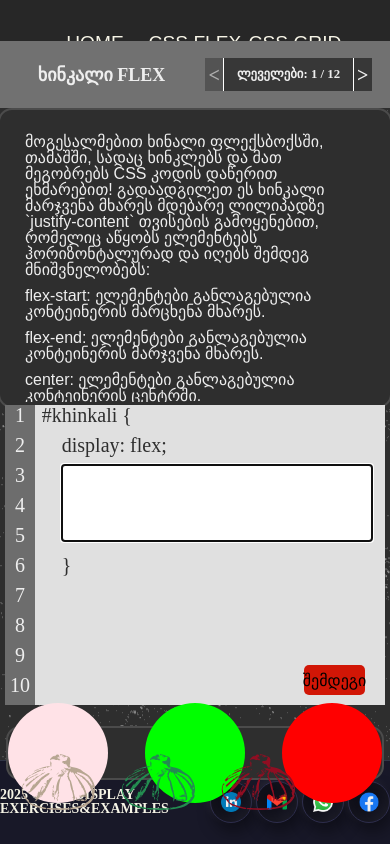
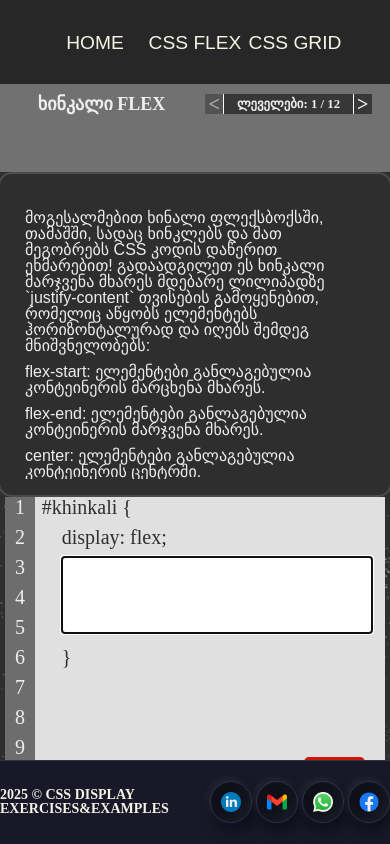
Before and after one commit to Ljojua15/DISPLAY, an Angular app: page /khinkali-flex in a window 390 px wide. Built offline with nearby package versions, Linux system fonts and the light colour scheme.

Commit message:
responsive

```diff
--- a/src/app/app.component.html
+++ b/src/app/app.component.html
@@ -2,8 +2,10 @@
   <div class="app__header">
     <display-header />
   </div>
-  <div class="app__changes">
-    <router-outlet />
+  <div class="scroll">
+    <div class="app__changes">
+      <router-outlet />
+    </div>
   </div>
   <div class="app__footer">
     <display-footer />
--- a/src/app/app.component.scss
+++ b/src/app/app.component.scss
@@ -37,5 +37,6 @@
     &__changes {
       width: 100%;
       height: 80vh;
+      overflow: auto;
     }
   }
--- a/src/app/comp-shared/result/result.component.scss
+++ b/src/app/comp-shared/result/result.component.scss
@@ -15,14 +15,14 @@
     background-color: transparent;
     display: flex;
     &--khinkali{
-      width: 100px;
-      height: 100px;
+      width: 70px;
+      height: 70px;
       border-radius: 50%;
       @include mixins.flex(center,center);
       z-index: 2;
       img{
-        width: 100px;
-        height: 100px;
+        width: 70px;
+        height: 70px;
       }
 
     }
@@ -37,9 +37,43 @@
     border-radius: 14px;
     border: 2px solid #4b4b4b;
     &--dafa{
-      width: 100px;
-      height: 100px;
+      width: 70px;
+      height: 70px;
       border-radius: 50%;
     }
   }
+  @include mixins.mobile(){
+    &__place {
+      &--khinkali {
+        width: 50px;
+        height: 50px;
+
+        img {
+          width: 50px;
+          height: 50px;
+        }
+      }
+
+    }
+    &__mission{
+      width: 100%;
+      height: 50%;
+      display: flex;
+      position: absolute;
+      justify-content: center;
+      background-color: #2e2e2e;
+      border-radius: 14px;
+      border: 2px solid #4b4b4b;
+      &--dafa{
+        width: 50px;
+        height: 50px;
+        border-radius: 50%;
+      }
+    }
+  }
 }
+@include mixins.mobile(){
+  :host {
+    height: 80%;
+  }
+}
--- a/src/app/comp-shared/task/levels/levels.component.scss
+++ b/src/app/comp-shared/task/levels/levels.component.scss
@@ -66,4 +66,7 @@
       }
     }
   }
+  @include mixins.mobile(){
+    height: 40px;
+  }
 }
--- a/src/app/comp-shared/task/task.component.scss
+++ b/src/app/comp-shared/task/task.component.scss
@@ -18,7 +18,7 @@
     @include mixins.flex(center,center, column);
     background-color: #2e2e2e;
     border-radius: 14px;
-    border: 2px solid #4b4b4b
+    border: 2px solid #4b4b4b;
   }
   &__codding-place{
     display: block;
@@ -26,5 +26,28 @@
     height: 35vh;
     @include mixins.flex(center,center, column);
   }
-
+ @include mixins.mobile(){
+   &__levels-place{
+     display: block;
+     width: 100%;
+     height: 100%;
+     //background-color: #717171;
+     @include mixins.flex(center,center, column);
+   }
+   &__example-place{
+     display: block;
+     width: 100%;
+     height: 100%;
+     @include mixins.flex(center,center, column);
+     //background-color: #2e2e2e;
+     border-radius: 14px;
+     border: 2px solid #4b4b4b;
+   }
+   &__codding-place{
+     display: block;
+     width: 100%;
+     height: 100%;
+     @include mixins.flex(center,center, column);
+   }
+ }
 }
--- a/src/app/pages/khinkali-flex/khinkali-flex.component.html
+++ b/src/app/pages/khinkali-flex/khinkali-flex.component.html
@@ -1,8 +1,10 @@
 <div class="khinkali-flex">
-  <div class="khinkali-flex__task-place">
-    <display-task />
-  </div>
-  <div class="khinkali-flex__result-place">
-    <display-result />
+  <div class="scroll">
+    <div class="khinkali-flex__task-place">
+      <display-task />
+    </div>
+    <div class="khinkali-flex__result-place">
+      <display-result />
+    </div>
   </div>
 </div>
--- a/src/app/pages/khinkali-flex/khinkali-flex.component.scss
+++ b/src/app/pages/khinkali-flex/khinkali-flex.component.scss
@@ -3,6 +3,16 @@
   display: block;
   width: 100%;
   height: 100%;
+
+}
+.scroll{
+  width: 100%;
+  height: 100%;
+  display: flex;
+  justify-content: center;
+  align-items: center;
+  flex-direction: row;
+  gap: 10px
 }
 .khinkali-flex {
   width: 100%;
@@ -22,6 +32,25 @@
   }
 }
 @media (max-width: 700px) {
+
+}
+
+@include mixins.mobile(){
+  :host {
+    height: 170vh;
+    overflow-x: hidden;
+    overflow-y: auto;
+  }
+
+  .scroll{
+    width: 100%;
+    display: flex;
+    justify-content: center;
+    align-items: center;
+    flex-direction: column;
+    gap: 10px;
+
+  }
   .khinkali-flex {
     width: 100%;
     height: 100%;
@@ -31,6 +60,7 @@
     flex-direction: column;
     &__result-place,&__task-place{
       width: 100%;
+      height: 50%;
     }
   }
 }
```
